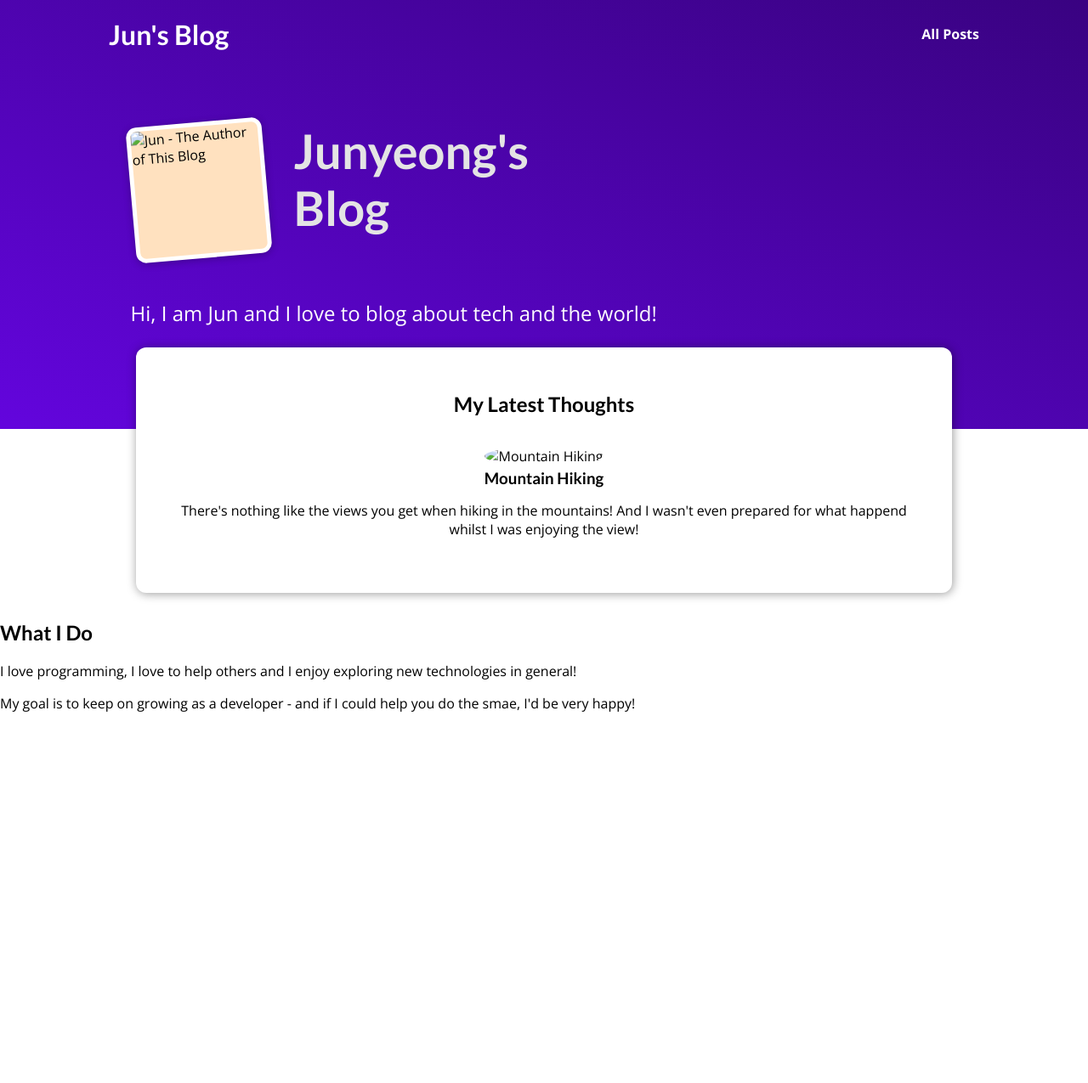
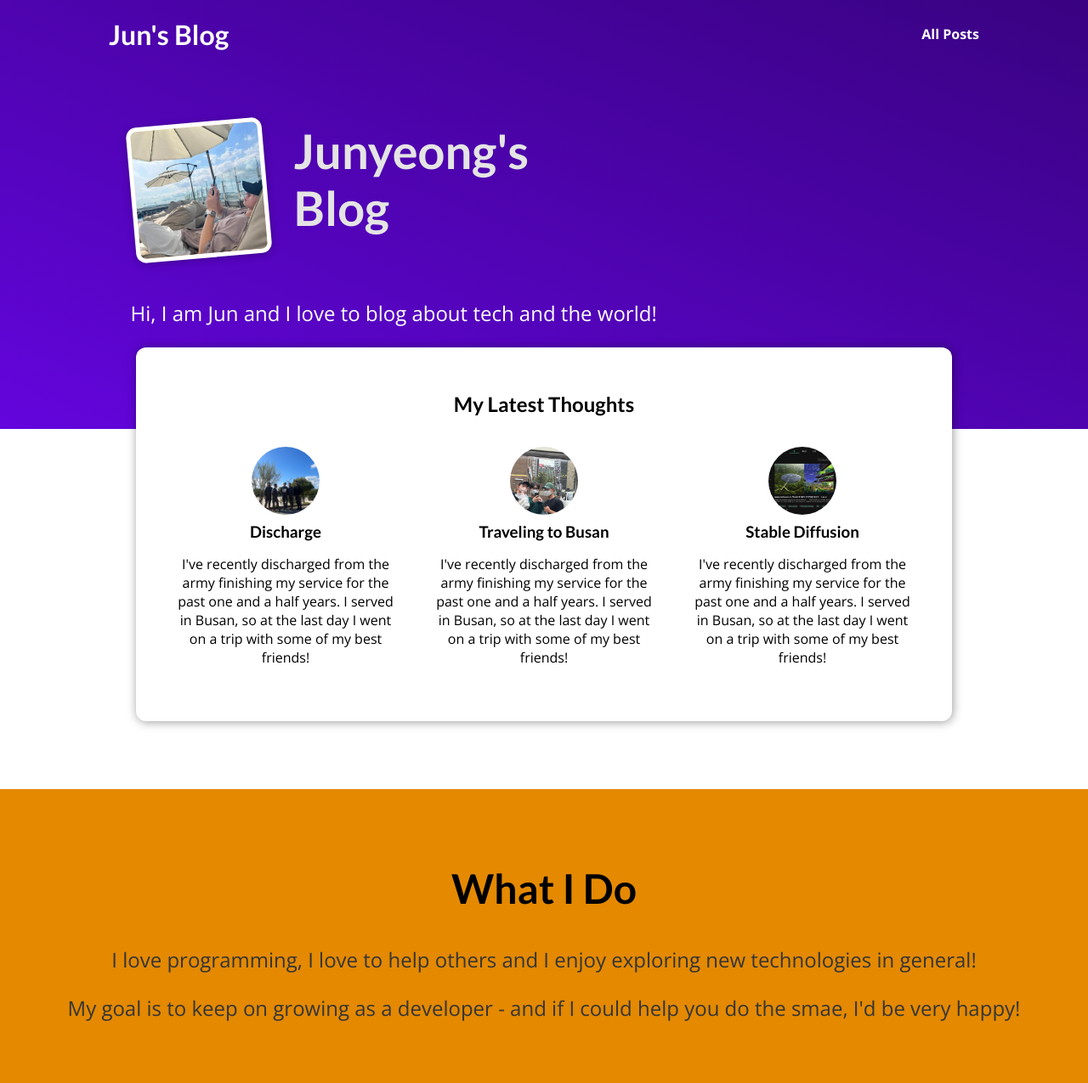
Before and after one commit to AhnJunYeong0319/django-the-practical-guide, a Django app: page / in a window 1280 px wide. Shown: the whole page at 85% size. Before the commit the page ends 838 px from the top, so only its background shows below. Run offline with Django 3.2, Linux system fonts and the light colour scheme.

Commit message:
September 28

```diff
--- a/my_site/blog/static/blog/index.css
+++ b/my_site/blog/static/blog/index.css
@@ -1,31 +1,3 @@
-#main-navigation {
-    width: 100%;
-    height: 5rem;
-    display: flex;
-    justify-content: space-between;
-    align-items: center;
-    padding: 0 10%;
-    position: absolute;
-    top: 0;
-    left: 0;
-  }
-
-  #main-navigation a {
-    text-decoration: none;
-    color: white;
-    font-weight: bold;
-  }
-
-  #main-navigation a:hover,
-  #main-navigation a:active {
-    color: #cf79f1;
-  }
-
-  #main-navigation h1 a:hover,
-  #main-navigation h1 a:active {
-    color: white;
-  }
-
 #welcome {
   background: linear-gradient(to right top, #6305dd, #390281);
   padding: 6rem 12%;
@@ -102,47 +74,3 @@
   font-size: 1.5rem;
   color: #353535;
 }
-
-  .post {
-    display: flex;
-    flex-direction: column;
-    align-items: center;
-    text-align: center;
-  }
-
-  .post a {
-    text-decoration: none;
-    color: black;
-    transition: all 0.2s ease;
-    padding: 1rem;
-  }
-
-  .post a:hover,
-  .post a:active {
-    transform: scale(1.1);
-    background-color: #390281;
-    color: white;
-  }
-
-  .post img {
-    width: 5rem;
-    height: 5rem;
-    object-fit: cover;
-    border-radius: 50%;
-  }
-
-  .post h3 {
-    margin: 0.25rem 0;
-  }
-
-  .post time {
-    color: #666666;
-    margin: 0.25rem;
-    font-style: italic;
-    font-size: 0.85rem;
-  }
-
-  .post:hover time,
-  .post:active time {
-    color: white;
-  }
--- /dev/null
+++ b/my_site/blog/static/blog/post.css
@@ -0,0 +1,43 @@
+.post {
+display: flex;
+flex-direction: column;
+align-items: center;
+text-align: center;
+}
+
+.post a {
+text-decoration: none;
+color: black;
+transition: all 0.2s ease;
+padding: 1rem;
+}
+
+.post a:hover,
+.post a:active {
+transform: scale(1.1);
+background-color: #390281;
+color: white;
+}
+
+.post img {
+width: 5rem;
+height: 5rem;
+object-fit: cover;
+border-radius: 50%;
+}
+
+.post h3 {
+margin: 0.25rem 0;
+}
+
+.post time {
+color: #666666;
+margin: 0.25rem;
+font-style: italic;
+font-size: 0.85rem;
+}
+
+.post:hover time,
+.post:active time {
+color: white;
+}
--- /dev/null
+++ b/my_site/blog/templates/blog/includes/post.html
@@ -0,0 +1,17 @@
+{% load static %}
+
+<li>
+    <article class="post">
+        <a href="{% url "post-detail-page" post.slug %}"> <!-- the latter one is slug -->
+            <img src="{% static "blog/images/"|add:post.image %}" alt={{ post.title }} />
+            <div class="post__content"> <!-- BEM : block element modifier-->
+
+                <h3>{{ post.title }}</h3>
+
+                <p>
+                    {{ post.excerpt }}
+                </p>
+            </div>
+        </a>
+    </article>
+</li>
--- a/my_site/blog/templates/blog/index.html
+++ b/my_site/blog/templates/blog/index.html
@@ -6,21 +6,16 @@
 {% endblock %}
 
 {% block css_files %}
-    <link rel="stylesheet" href="{% static "blog/index.css"%}" / >
+    <link rel="stylesheet" href="{% static "blog/post.css" %}" />
+    <link rel="stylesheet" href="{% static "blog/index.css"%}" />
 {% endblock %}
 
 {% block content %}
-    <header id="main-navigation">
-        <h1><a href = "">Jun's Blog</h1>
-        <nav>
-            <a href = "">All Posts</a>
 
-        </nav>
-    </header>
 
     <section id="welcome">
         <header>
-            <img src="" alt="Jun - The Author of This Blog" />
+            <img src="{% static "blog/images/Jun.jpg"%}" alt="Jun - The Author of This Blog" />
             <h2>Junyeong's Blog</h2>
 
         </header>
@@ -31,24 +26,15 @@
         <h2>My Latest Thoughts</h2>
 
         <ul>
-            <li>
-                <article class="post">
-                    <a href="">
-                        <img src="" alt="Mountain Hiking" />
-                        <div class="post__content"> <!-- BEM : block element modifier-->
-                            <h3>Mountain Hiking</h3>
-                            <p>There's nothing like the views you get when hiking in the mountains!
-                                And I wasn't even prepared for what happend
-                                whilst I was enjoying the view!
-                            </p>
-                        </div>
-                    </a>
-                </article>
-            </li>
+            {% for post in posts %} <!-- whithin this for tag, we can use post variable -> available in post.html also-->
+                {% include "blog/includes/post.html" %} <!-- fetch code snippet from the path-->
+            {% endfor %}
+
+
         </ul>
     </section>
 
-    <section>
+    <section id="about">
         <h2>What I Do</h2>
         <p>I love programming, I love to help others
             and I enjoy exploring new technologies in general!
--- a/my_site/blog/views.py
+++ b/my_site/blog/views.py
@@ -1,12 +1,65 @@
 from django.shortcuts import render
+from datetime import date
 
 # Create your views here.
 
+all_posts = [
+    {
+        "slug" : "discharged-from-the-army",
+        "image" : "discharged_from_the_army.jpg",
+        "author" : "Jun",
+        "date" : date(2022, 9, 21),
+        "title" : "Discharge",
+        "excerpt" : "I've recently discharged from the army finishing my service for the past one and a half years. I served in Busan, so at the last day I went on a trip with some of my best friends!",
+        "content" : """
+        discharge
+
+        asd
+
+        asdfkl;
+        """
+    },
+    {
+        "slug" : "stable-diffusion",
+        "image" : "stable_diffusion.jpg",
+        "author" : "Jun",
+        "date" : date(2022, 9, 23),
+        "title" : "Stable Diffusion",
+        "excerpt" : "I've recently discharged from the army finishing my service for the past one and a half years. I served in Busan, so at the last day I went on a trip with some of my best friends!",
+        "content" : """
+        stable-diffusion
+        """
+    },
+    {
+        "slug" : "traveling-to-Busan",
+        "image" : "traveling_busan.jpg",
+        "author" : "Jun",
+        "date" : date(2022, 9, 21),
+        "title" : "Traveling to Busan",
+        "excerpt" : "I've recently discharged from the army finishing my service for the past one and a half years. I served in Busan, so at the last day I went on a trip with some of my best friends!",
+        "content" : """
+        traveling to Busan
+        """
+    }
+]
+
+def get_date(post):
+    return post['date']
+
 def starting_page(request):
-    return render(request, "blog/index.html")
+    sorted_posts = sorted(all_posts, key = get_date)
+    latest_posts = sorted_posts[-3:]
+    return render(request, "blog/index.html", {
+        "posts" : latest_posts
+    })
 
 def posts(request):
-    pass
+    return render(request, "blog/all-posts.html", {
+        "all_posts" : all_posts
+    })
 
-def post_detail(request):
-    pass
+def post_detail(request, slug):
+    identified_post = next(post for post in all_posts if post['slug'] == slug)
+    return render(request, "blog/post-detail.html", {
+        "post" : identified_post
+    })
--- a/my_site/static/app.css
+++ b/my_site/static/app.css
@@ -18,3 +18,31 @@ h3 {
   font-family: 'Lato', sans-serif;
   font-weight: bold;
 }
+
+#main-navigation {
+  width: 100%;
+  height: 5rem;
+  display: flex;
+  justify-content: space-between;
+  align-items: center;
+  padding: 0 10%;
+  position: absolute;
+  top: 0;
+  left: 0;
+}
+
+#main-navigation a {
+  text-decoration: none;
+  color: white;
+  font-weight: bold;
+}
+
+#main-navigation a:hover,
+#main-navigation a:active {
+  color: #cf79f1;
+}
+
+#main-navigation h1 a:hover,
+#main-navigation h1 a:active {
+  color: white;
+}
--- a/my_site/templates/base.html
+++ b/my_site/templates/base.html
@@ -10,6 +10,13 @@
     {% block css_files %}{% endblock %}
 </head>
 <body>
+    <header id="main-navigation">
+        <h1><a href = "{% url "starting-page" %}">Jun's Blog</h1>
+        <nav>
+            <a href = "{% url "posts-page" %}"">All Posts</a>
+
+        </nav>
+    </header>
     {% block content %}
     {% endblock %}
 </body>
```
Also changed, not shown: my_site/blog/static/blog/all-posts.css (added, +43 -0 lines), my_site/blog/static/blog/post-detail.css (added, +62 -0 lines), my_site/blog/templates/blog/all-posts.html (added, +24 -0 lines), my_site/blog/templates/blog/post-detail.html (added, +28 -0 lines), my_site/templates/404.html (added, +10 -0 lines), my_site/blog/static/blog/images/Jun.jpg (added), my_site/blog/static/blog/images/discharged_from_the_army.jpg (added), my_site/blog/static/blog/images/mountain_hiking.jpg (added), my_site/blog/static/blog/images/stable_diffusion.JPG (added), my_site/blog/static/blog/images/traveling_busan.jpg (added). Lines whose indentation alone changed are shown as unchanged.
